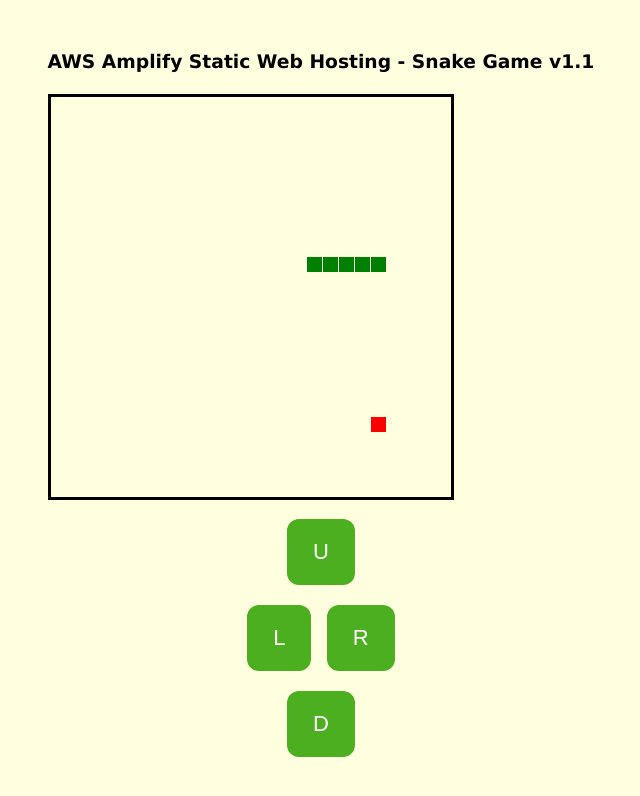
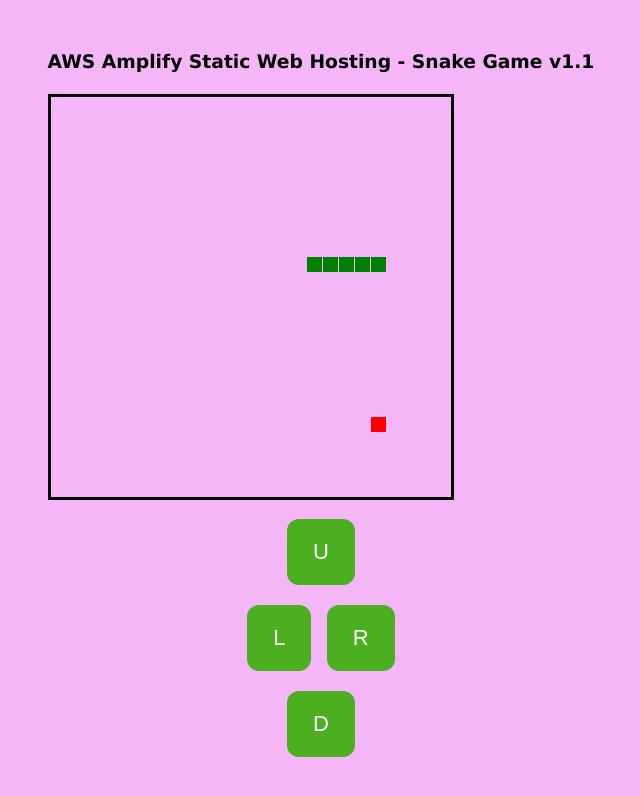
Before and after one commit to skynet86/aws-amplify-static-web, a plain HTML site: page index.html in a window 1280 px wide. Shown: the whole page, without its empty margins (319-959 px from the left). Drawn offline with Linux system fonts and the light colour scheme.

Commit message:
color changed

```diff
--- a/index.html
+++ b/index.html
@@ -1,10 +1,10 @@
 <!DOCTYPE html>
 <html>
 <head>
-  <title>Amplify Example</title>
+  <title>Amplify Example Colored</title>
   <meta name="viewport" content="width=device-width, initial-scale=1">
   <style>
-html,body{height:100%;margin:0}body{background:lightyellow;display:flex;align-items:center;justify-content:center;color:#000;font-family:'Lucida Sans','Lucida Sans Regular','Lucida Grande','Lucida Sans Unicode',Geneva,Verdana,sans-serif}canvas{border:3px solid #000}.button{background-color:#4CAF20;border:none;color:#fff;padding:20px;text-align:center;text-decoration:none;display:inline-block;font-size:22px;margin:4px 2px;cursor:pointer}.button1{border-radius:2px}.button2{border-radius:4px}.button3{border-radius:8px}.button4{border-radius:12px}.button5{border-radius:50%}
+html,body{height:100%;margin:0}body{background:rgb(244, 182, 247);display:flex;align-items:center;justify-content:center;color:#000;font-family:'Lucida Sans','Lucida Sans Regular','Lucida Grande','Lucida Sans Unicode',Geneva,Verdana,sans-serif}canvas{border:3px solid #000}.button{background-color:#4CAF20;border:none;color:#fff;padding:20px;text-align:center;text-decoration:none;display:inline-block;font-size:22px;margin:4px 2px;cursor:pointer}.button1{border-radius:2px}.button2{border-radius:4px}.button3{border-radius:8px}.button4{border-radius:12px}.button5{border-radius:50%}
   </style>
 </head>
 <body>
```
